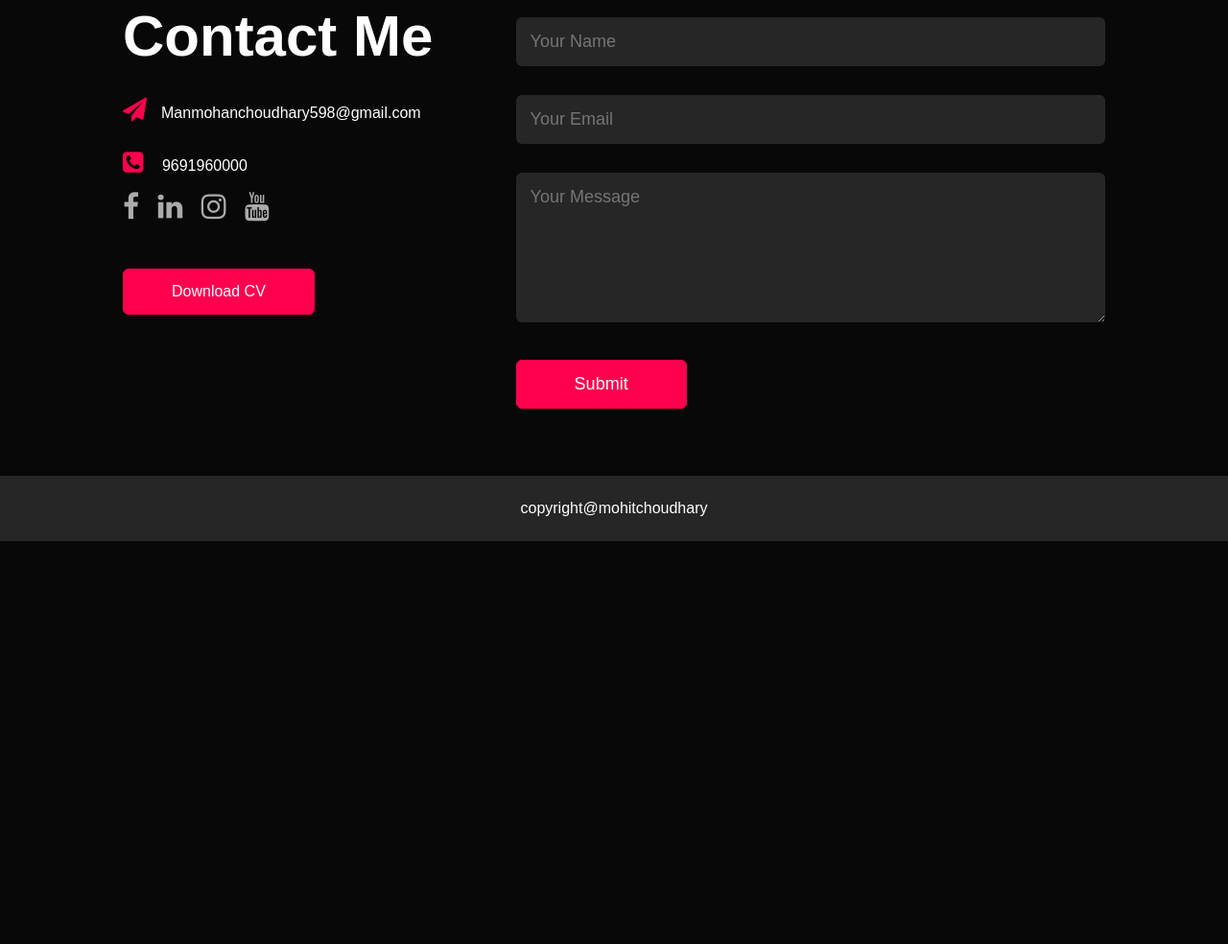
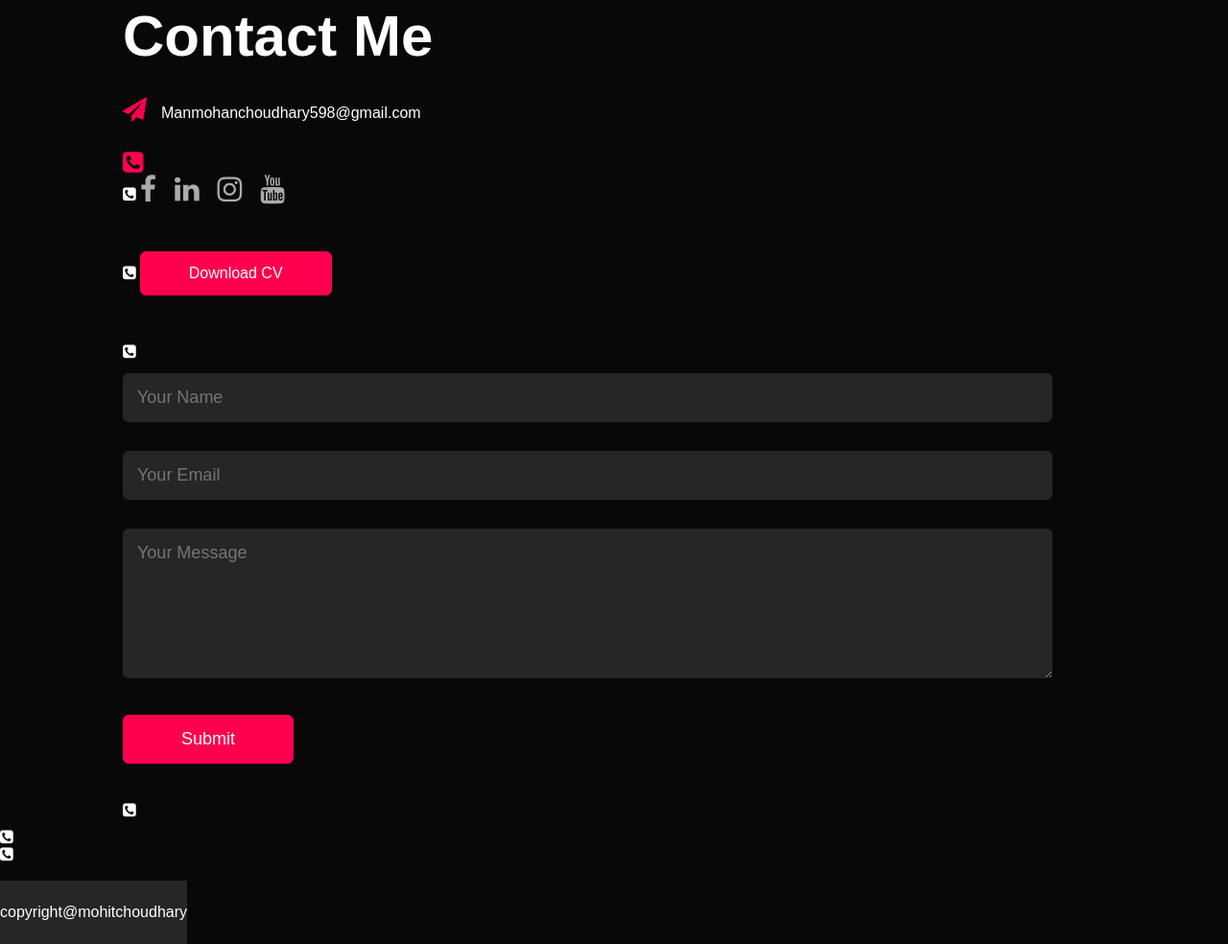
Before and after one commit to letscodewithmohit/my_portfolio, a plain HTML site: page index.html in a window 1280 px wide. Shown: the part 2058-3042 px from the top of the page at 96% size. Before the commit the page ends 2622 px from the top, so only its background shows below. Drawn offline with Linux system fonts and the light colour scheme.

Commit message:
Update index.html

```diff
--- a/index.html
+++ b/index.html
@@ -115,7 +115,7 @@
             <div class="contact-left">
                 <h1 class="sub-title">Contact Me</h1>
                 <p><i class="fa fa-paper-plane"></i>Manmohanchoudhary598@gmail.com</p>
-                <p><i class="fa fa-phone-square"></i> 9691960000</p>
+                <p><i class="fa fa-phone-square"></i+91</p>
                 <br>
                 <div class="social-icons">
                 <a href="https://www.facebook.com/" target="_main" class="fa fa-facebook"></a>
```
